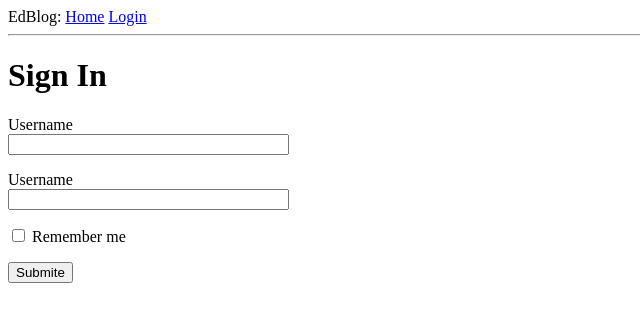
After one commit to EdgarHuynhGit/Flask-Blog, a Flask app: template app/templates/login.html in a window 1280 px wide. The commit adds this page. Shown: the top 322 px of the page, without its empty margins (0-640 px from the left). Run offline with Flask 3, Linux system fonts and the light colour scheme; the template is opened without the code that fills it: most values are stand-ins (such as "Sample title", 1, 10 or a date in 2020); form fields are guessed from the names that the template uses; parts of the project's set-up code (start-up, migrations or seed data) failed here and were passed over.

Commit message:
add login

```diff
--- a/app/routes.py
+++ b/app/routes.py
@@ -1,5 +1,6 @@
 from flask import render_template
 from app import app
+from app.forms import LoginForm
 
 @app.route('/')
 @app.route('/index')
@@ -16,3 +17,8 @@ def index():
         }
     ]
     return render_template('index.html', title='Home', user=user, posts=posts)
+
+@app.route('/login')
+def login():
+    form = LoginForm()
+    return render_template('login.html', title='Sign In', form=form)
--- a/app/templates/base.html
+++ b/app/templates/base.html
@@ -8,7 +8,11 @@
             {% endif %}
         </head>
         <body>
-            <div>EdBlog: <a href="/index">Home</a></div>
+            <div>
+                EdBlog:
+                <a href="/index">Home</a>
+                <a href="/login">Login</a>
+            </div>
             <hr>
             {% block content%}{% endblock %}
         </body>
--- /dev/null
+++ b/app/templates/login.html
@@ -0,0 +1,18 @@
+{% extends "base.html"%}
+
+{% block content %}
+    <h1>Sign In</h1>
+    <form action = "" method ="post" novalidate>
+        {{ form.hidden_tag() }}
+        <p>
+            {{ form.username.label }} <br>
+            {{ form.username(size=32) }}
+        </p>
+        <p>
+            {{ form.username.label }} <br>
+            {{ form.username(size=32) }}
+        </p>
+        <p>{{ form.remember_me() }} {{ form.remember_me.label }}</p>
+        <p>{{ form.submite() }}</p>
+    </form>
+{% endblock %}
```
